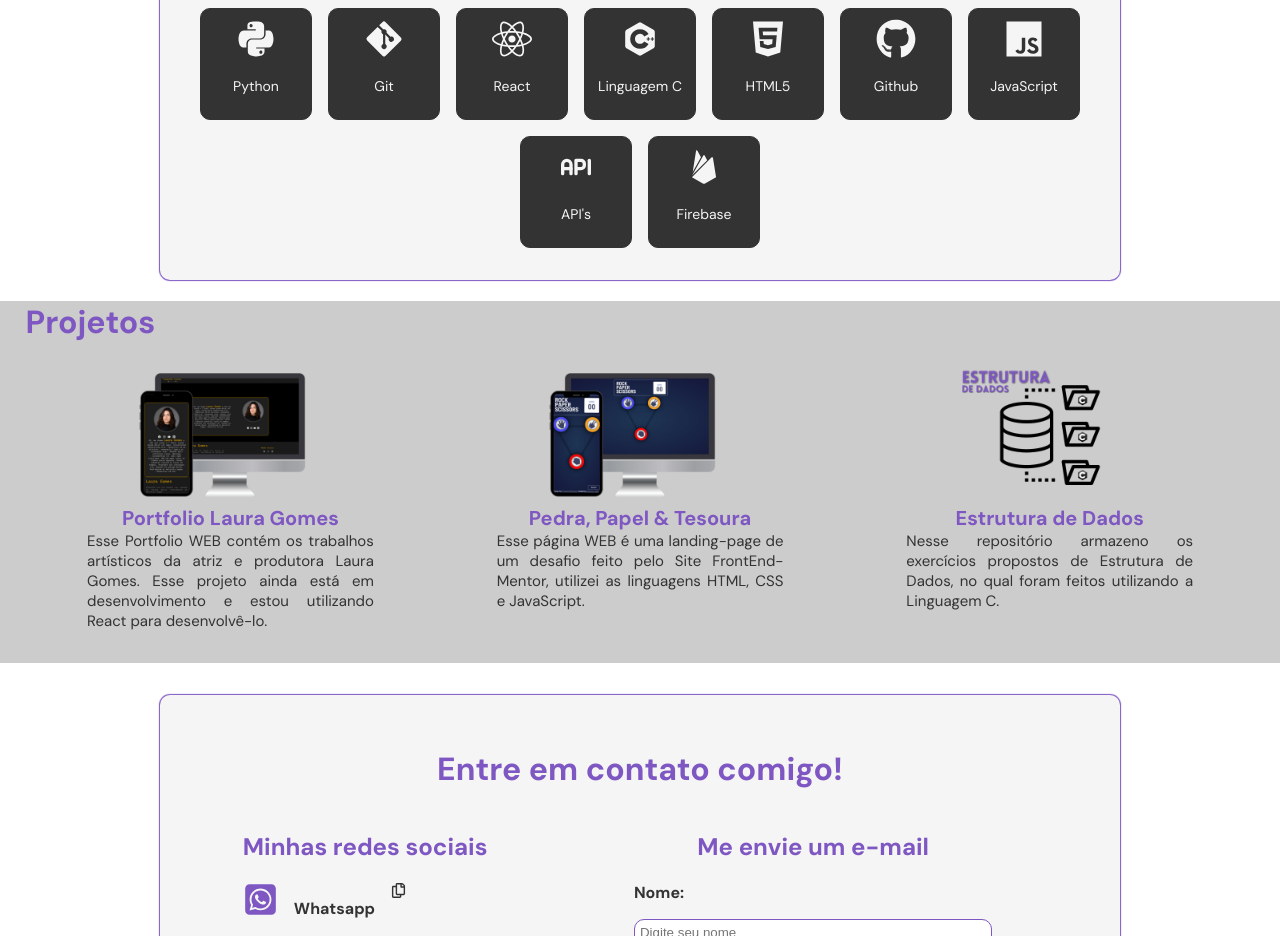
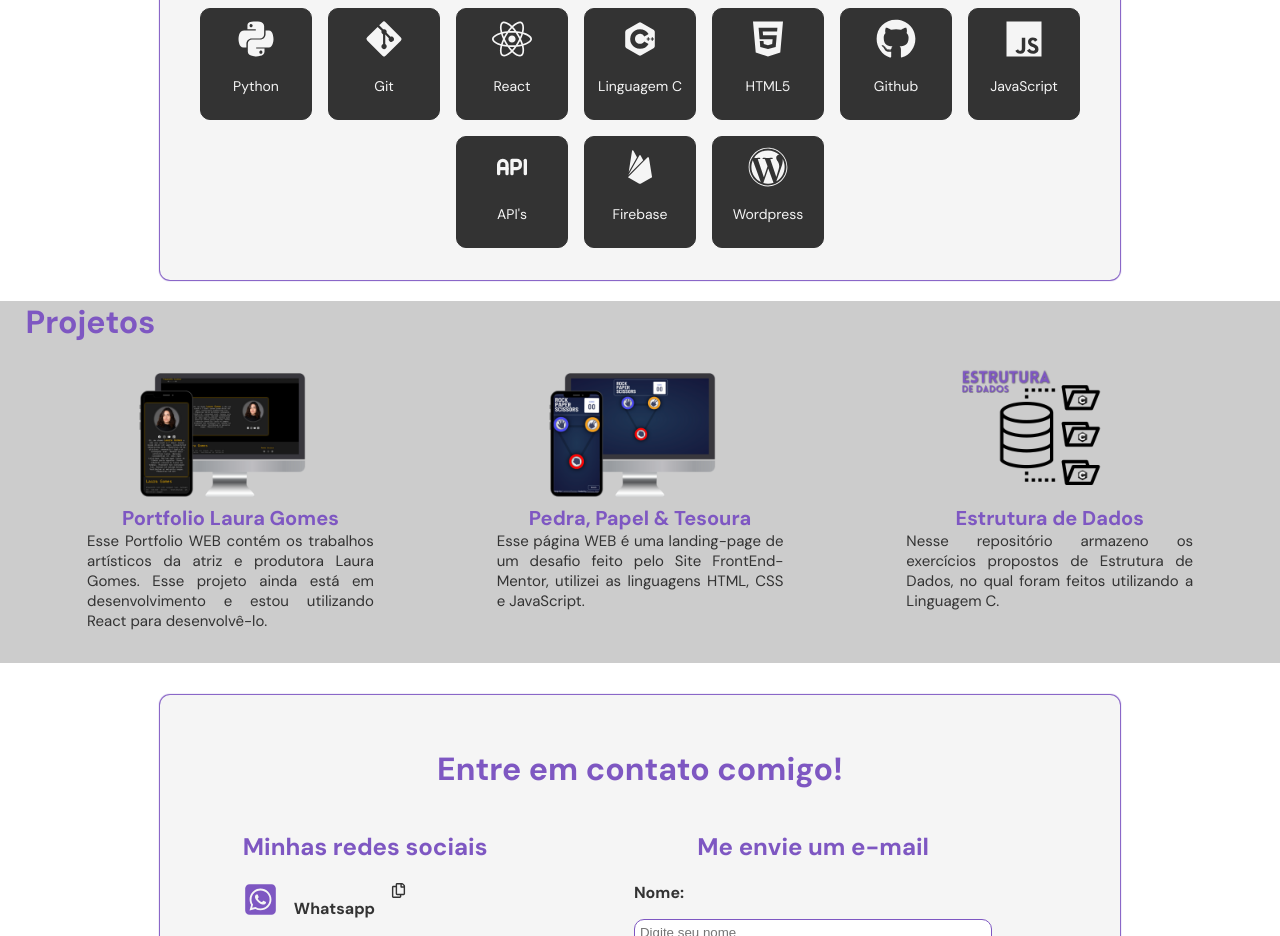
Before and after one commit to MatheusHAF/Meu-Portfolio, a React (Create React App) app: page / in a window 1280 px wide. Shown: the part 1040-1976 px from the top of the page. Built offline with nearby package versions, Linux system fonts and the light colour scheme.

Commit message:
Update Sobre.js

```diff
--- a/src/components/Sobre.js
+++ b/src/components/Sobre.js
@@ -1,6 +1,6 @@
 import styles from './StylesModules/Sobre.module.css'
 
-import { FaGithub,FaPython,FaReact, FaHtml5 , FaGitAlt  } from "react-icons/fa";
+import { FaGithub,FaPython,FaReact, FaHtml5 , FaGitAlt, FaWordpress  } from "react-icons/fa";
 import { IoLogoJavascript } from "react-icons/io5";
 import { BiLogoCPlusPlus, BiLogoFirebase } from "react-icons/bi";
 import { TbApi } from "react-icons/tb";
@@ -52,6 +52,10 @@ function Sobre() {
                     <BiLogoFirebase />
                     <p>Firebase</p>
                 </nav>
+                <nav>
+                    <FaWordpress />
+                    <p>Wordpress</p>
+                </nav>
             </div>
         </div>
     )
```
